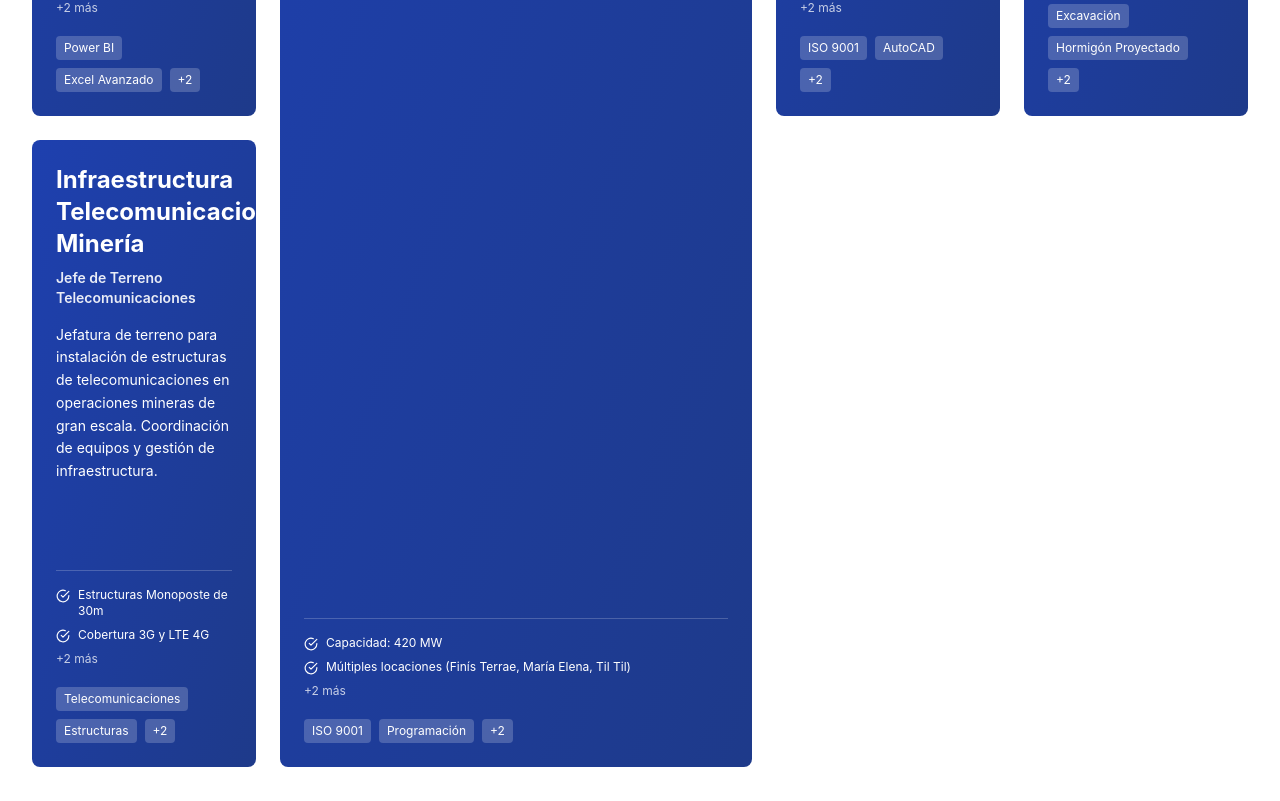
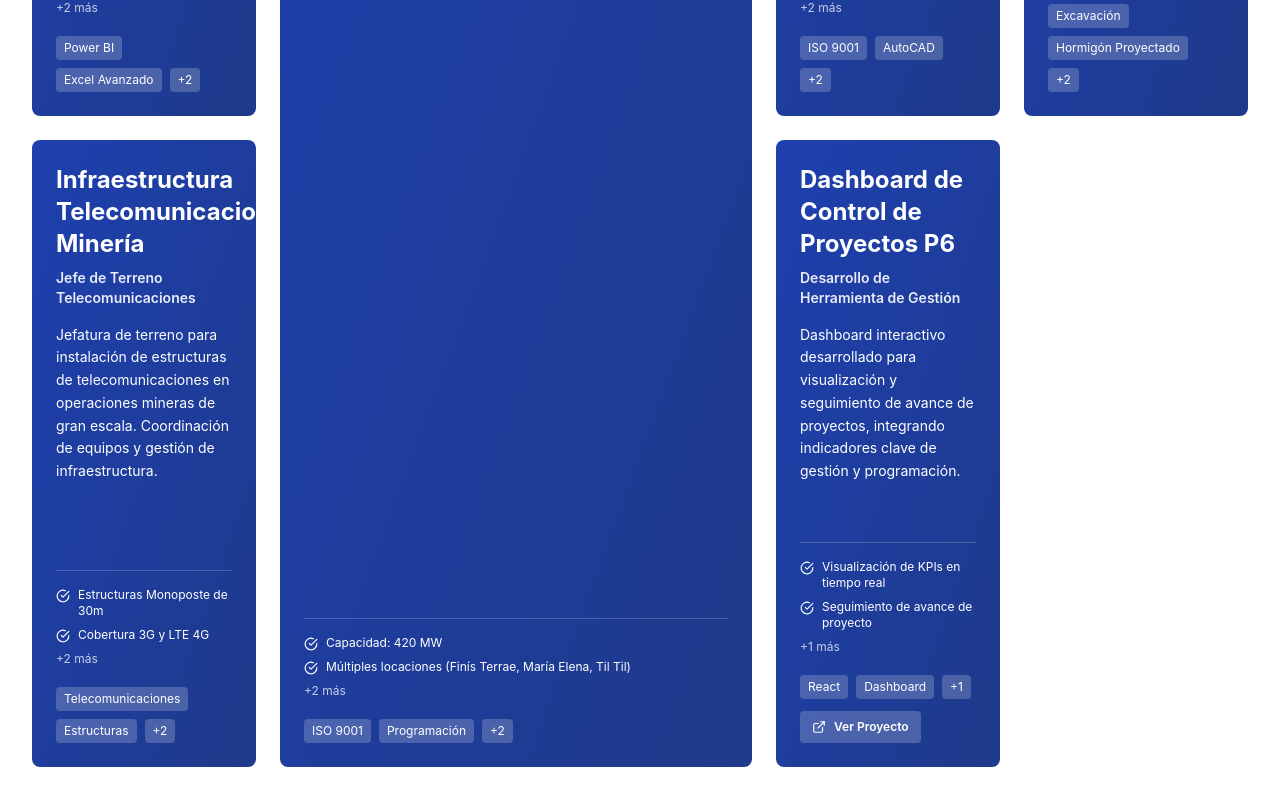
Before and after one commit to FelipeM2121/felipe-moena-portfolio, a React (Vite) app: page / in a window 1280 px wide. Shown: the part 3179-3980 px from the top of the page. Built offline with nearby package versions, Linux system fonts and the light colour scheme.

Commit message:
Agregar proyecto desplegado P6 Dashboard con enlace

```diff
--- a/src/components/Projects.tsx
+++ b/src/components/Projects.tsx
@@ -1,6 +1,6 @@
 import { motion } from 'framer-motion';
 import { projects } from '../data/projects';
-import { CheckCircle, Zap } from 'lucide-react';
+import { CheckCircle, Zap, ExternalLink } from 'lucide-react';
 
 export const Projects = () => {
   return (
@@ -64,6 +64,18 @@ export const Projects = () => {
                       </span>
                     )}
                   </div>
+
+                  {project.link && (
+                    <a
+                      href={project.link}
+                      target="_blank"
+                      rel="noopener noreferrer"
+                      className="inline-flex items-center gap-2 mt-2 text-xs font-semibold bg-white/20 hover:bg-white/30 transition-colors px-3 py-2 rounded"
+                    >
+                      <ExternalLink size={14} />
+                      Ver Proyecto
+                    </a>
+                  )}
                 </div>
               </div>
             </motion.div>
--- a/src/data/projects.ts
+++ b/src/data/projects.ts
@@ -6,6 +6,7 @@ export interface Project {
   metrics: string[];
   technologies: string[];
   image?: string;
+  link?: string;
 }
 
 export const projects: Project[] = [
@@ -73,5 +74,18 @@ export const projects: Project[] = [
       "Infraestructura Entel instalada"
     ],
     technologies: ["Telecomunicaciones", "Estructuras", "Minería", "Coordinación de Equipos"]
+  },
+  {
+    id: 6,
+    title: "Dashboard de Control de Proyectos P6",
+    description: "Dashboard interactivo desarrollado para visualización y seguimiento de avance de proyectos, integrando indicadores clave de gestión y programación.",
+    role: "Desarrollo de Herramienta de Gestión",
+    metrics: [
+      "Visualización de KPIs en tiempo real",
+      "Seguimiento de avance de proyecto",
+      "Proyecto desplegado y accesible online"
+    ],
+    technologies: ["React", "Dashboard", "Visualización de Datos"],
+    link: "https://felipem2121.github.io/P6_Dashboard/"
   }
 ];
```
